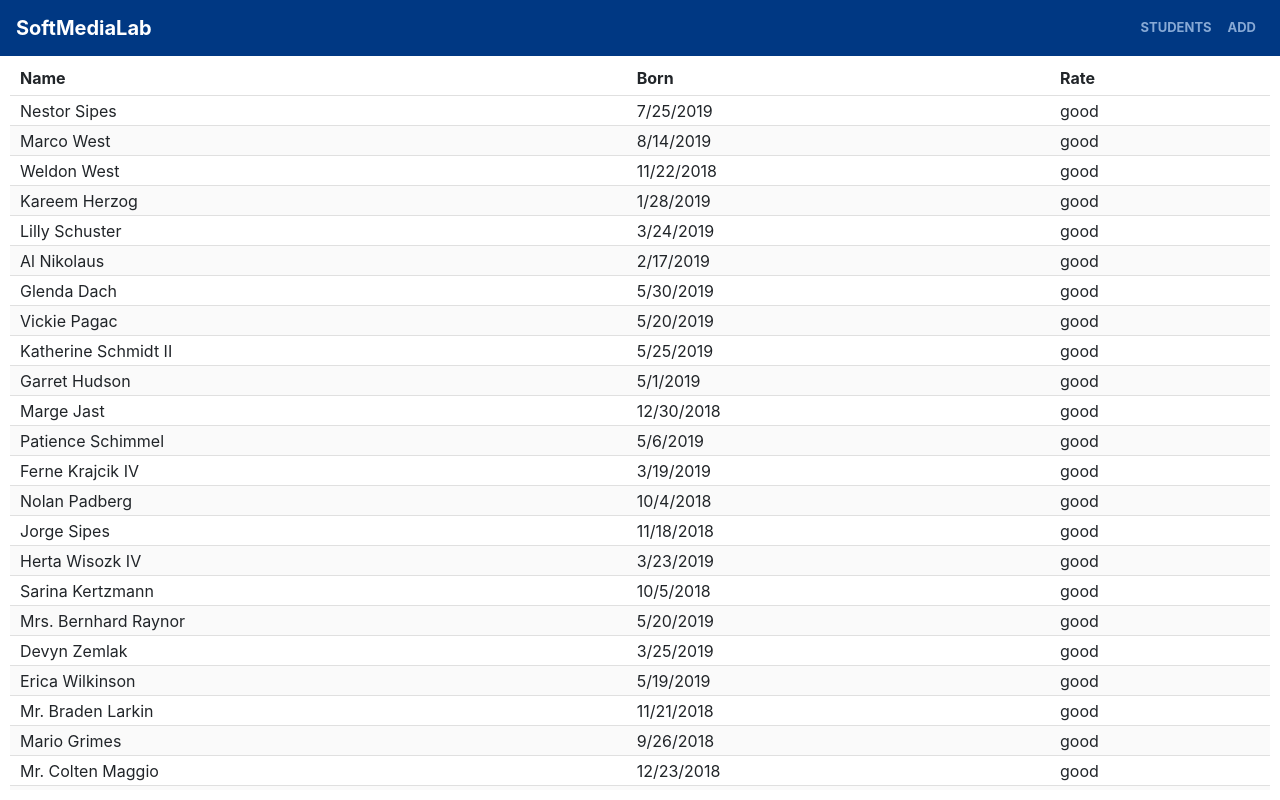
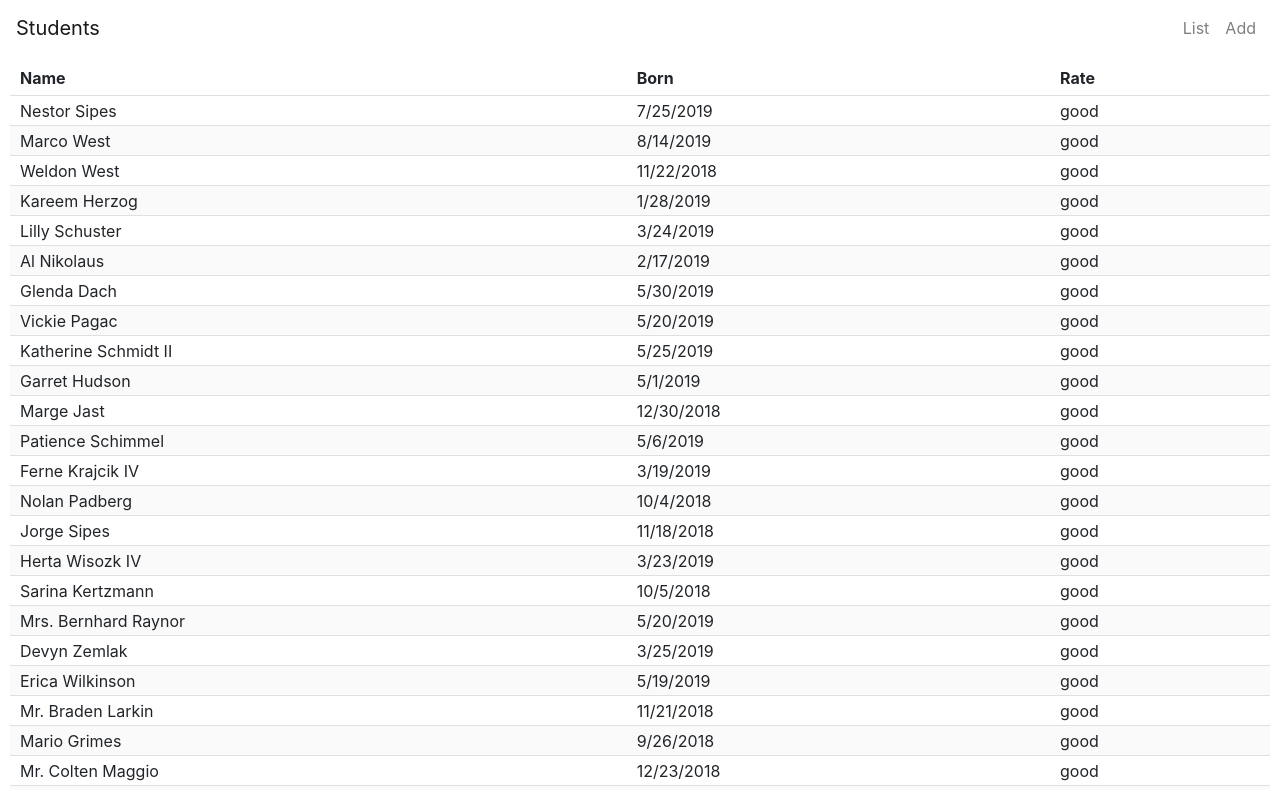
Before and after one commit to salewan/students-demo, a React (Create React App) app: page / in a window 1280 px wide. Built offline with nearby package versions, Linux system fonts and the light colour scheme.

Commit message:
(fix:) remove brand

```diff
--- a/src/App.css
+++ b/src/App.css
@@ -8,20 +8,3 @@
   flex-basis: 100%;
   padding: 10px;
 }
-
-.bg-SoftMediaLab {
-  background-color: #003883 !important;
-  font-weight: 700;
-}
-
-.navbar-brand {
-  color: #fff !important;
-}
-
-a.nav-link {
-  color: #87a9d5 !important;
-  cursor: pointer;
-  font-weight: 700;
-  font-size: 13px;
-  text-transform: uppercase;
-}
--- a/src/components/header/header.jsx
+++ b/src/components/header/header.jsx
@@ -14,13 +14,13 @@ const Header = ({addStudent}) => {
   const navigateMain = () => history.push('/');
 
   return <>
-    <Navbar color="SoftMediaLab" light expand="md">
-      <NavbarBrand href="/">SoftMediaLab</NavbarBrand>
+    <Navbar light expand="md">
+      <NavbarBrand href="/">Students</NavbarBrand>
       <NavbarToggler onClick={toggle} />
       <Collapse isOpen={isOpen} navbar>
         <Nav className="ml-auto" navbar>
           <NavItem>
-            <NavLink onClick={navigateMain}>Students</NavLink>
+            <NavLink onClick={navigateMain}>List</NavLink>
           </NavItem>
           <NavItem>
             <NavLink onClick={addStudent}>Add</NavLink>
```
